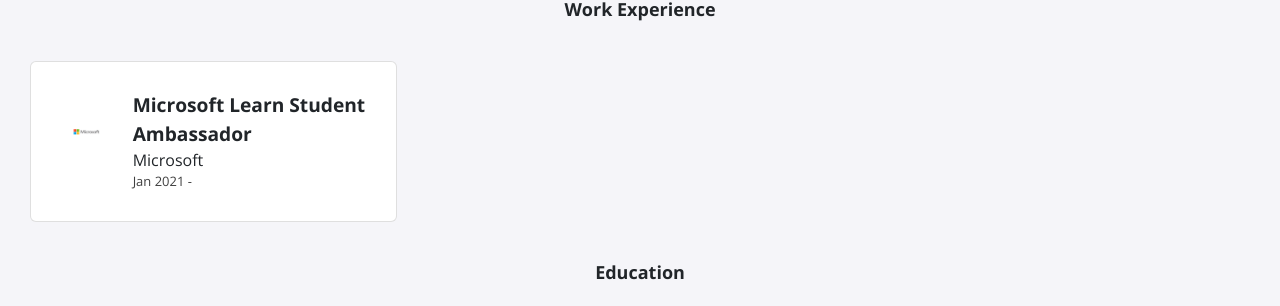
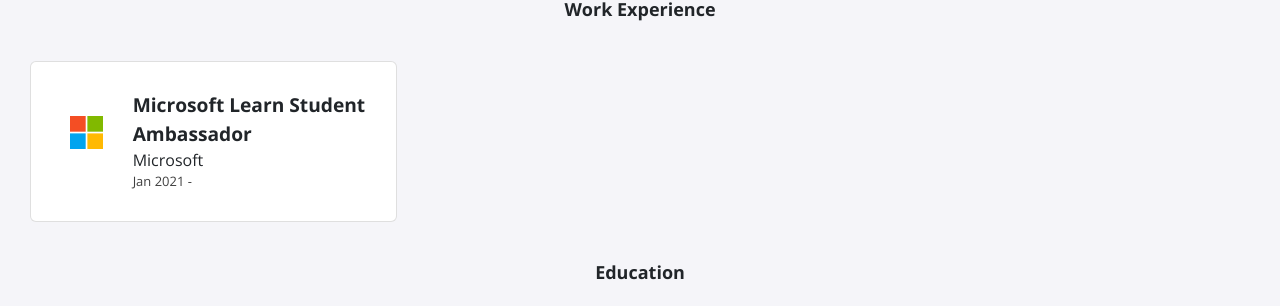
Before and after one commit to aindrila2412/aindrila2412.github.io, a Jekyll site: the page built from index.html, in a window 1280 px wide. Shown: the part 846-1152 px from the top of the page. Built offline with Jekyll 4.4.1, drawn with Linux system fonts in a browser that asks for light colours; nearby versions of some CDN libraries.

Commit message:
Update experience.yml

```diff
--- a/_data/experience.yml
+++ b/_data/experience.yml
@@ -1,4 +1,4 @@
 - role: Microsoft Learn Student Ambassador
   company: Microsoft
   dates: Jan 2021 -
-  logo: microsoft.png
+  logo: Microsoft logo.png
```
